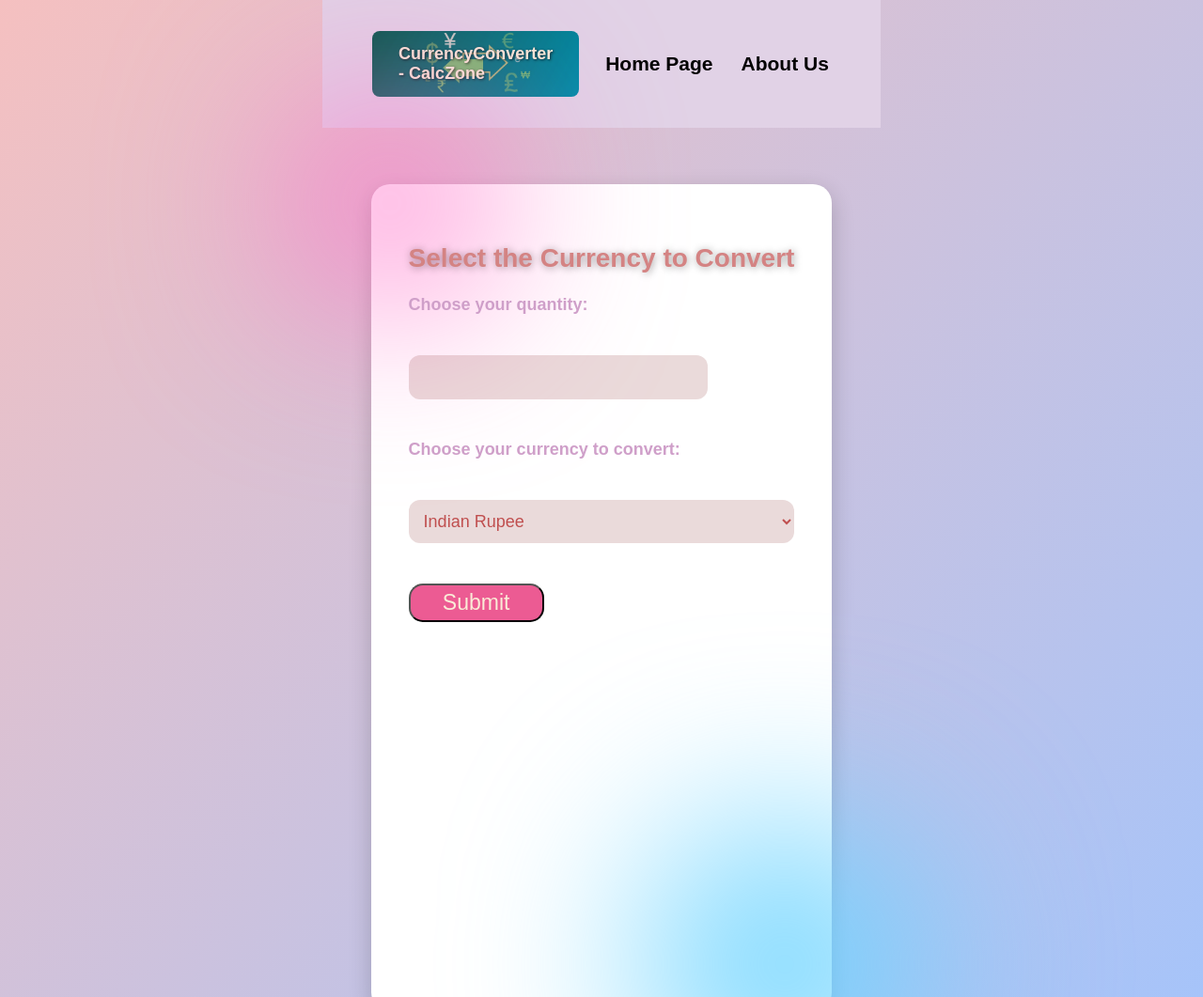
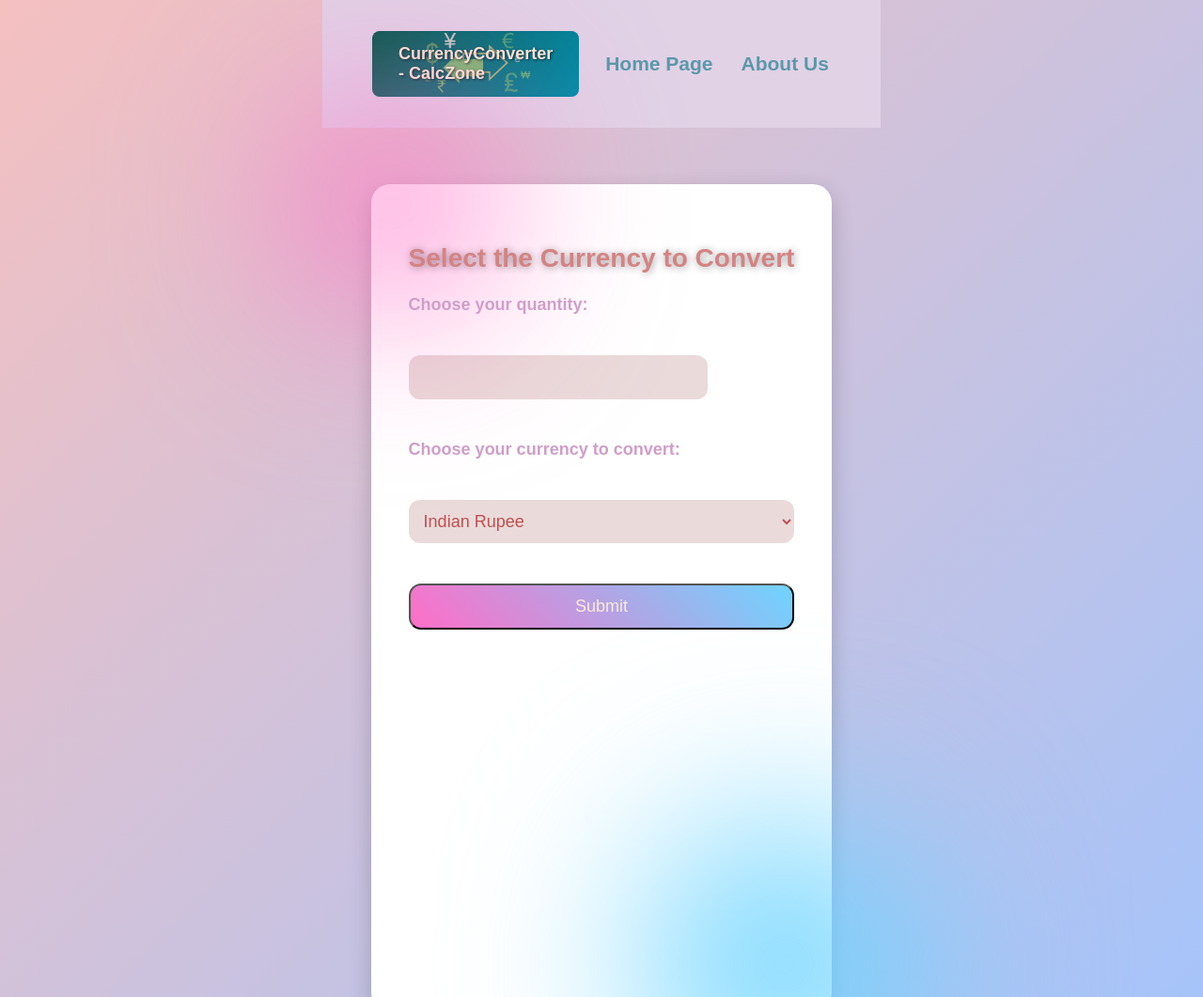
Before and after one commit to Madiha-Mubeen/calculator-hub, a plain HTML site: page currency/currency.html in a window 1280 px wide. Shown: the top 1061 px of the page at 94% size. Drawn offline with Linux system fonts and the light colour scheme; a web font is replaced by a local one.

Commit message:
linked home & about page to currency navbar

```diff
--- a/currency/currency.html
+++ b/currency/currency.html
@@ -73,11 +73,11 @@
         }
         nav li a {
             text-decoration: none;
-            color: black;
+            color: rgb(91, 152, 170);
             transition: color 0.6s;
         }
         nav li a:hover {
-            color: #a96af0;
+            color: #ba6af0;
         }
         .container {
             min-height: 100vh;
@@ -94,22 +94,13 @@
             width: 23vw;
             margin-bottom: 23px;
         }
-        .btn {
-            width: 144px;
-            padding: 5px 10px;
-            font-size: 23px;
-            background: #ec5b93;
-            color: antiquewhite;
-            border-radius: 15px;
-            cursor: pointer;
-        }
         .output {
             display: none;
         }
         .output table {
             width: 50vw;
             text-align: center;
-            border: 2px solid grey;
+            border: 2px solid rgb(136, 29, 95);
             font-size: 20px;
         }
         footer {
@@ -124,8 +115,8 @@
            <span> CurrencyConverter - CalcZone</span>
         </div>
         <ul>
-            <li><a href="/home">Home Page</a></li>
-            <li><a href="/about">About Us</a></li>
+            <li><a href="../index.html">Home Page</a></li>
+            <li><a href="../about.html">About Us</a></li>
         </ul>
     </nav>
 
```
Also changed, not shown: about.html (added).
